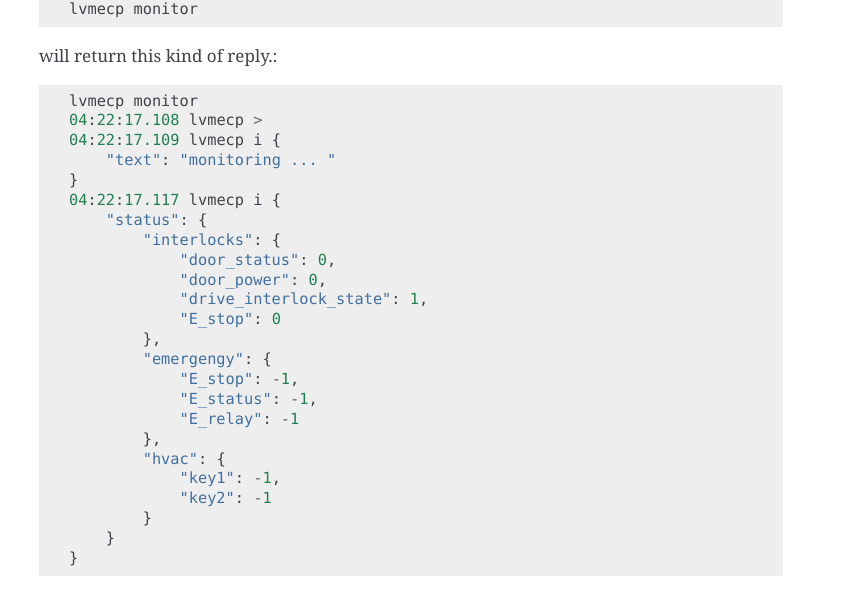
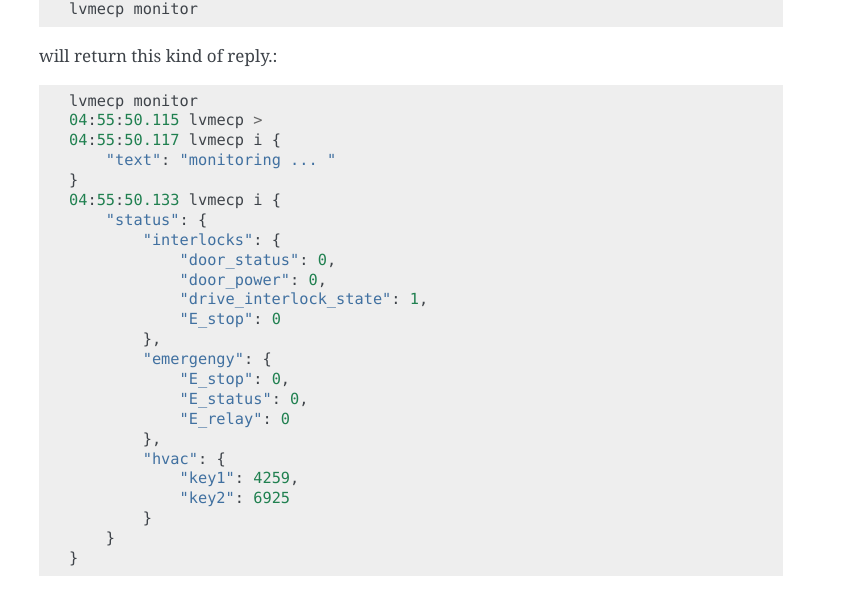
Before and after one commit to sdss/lvmecp, a Sphinx documentation site: the page built from docs/sphinx/Examples.rst, in a window 1280 px wide and 900 px high, scrolled down 3531 px. Shown: the part 238-831 px from the top of the window, without its empty margins (339-1183 px from the left). Built offline with Sphinx 7.4.7, drawn with Linux system fonts in a browser that asks for light colours; pages that are not in the unit, such as notebooks, are missing from menus; the version number is read from the project's files by our own code.

Commit message:
update sphinx

```diff
--- a/docs/sphinx/Examples.rst
+++ b/docs/sphinx/Examples.rst
@@ -192,11 +192,11 @@ If you run the monitor command via lvmecp, you can get the status of elements in
 will return this kind of reply.::
 
     lvmecp monitor
-    04:22:17.108 lvmecp >
-    04:22:17.109 lvmecp i {
+    04:55:50.115 lvmecp >
+    04:55:50.117 lvmecp i {
         "text": "monitoring ... "
     }
-    04:22:17.117 lvmecp i {
+    04:55:50.133 lvmecp i {
         "status": {
             "interlocks": {
                 "door_status": 0,
@@ -205,13 +205,13 @@ will return this kind of reply.::
                 "E_stop": 0
             },
             "emergengy": {
-                "E_stop": -1,
-                "E_status": -1,
-                "E_relay": -1
+                "E_stop": 0,
+                "E_status": 0,
+                "E_relay": 0
             },
             "hvac": {
-                "key1": -1,
-                "key2": -1
+                "key1": 4259,
+                "key2": 6925
             }
         }
     }
```
